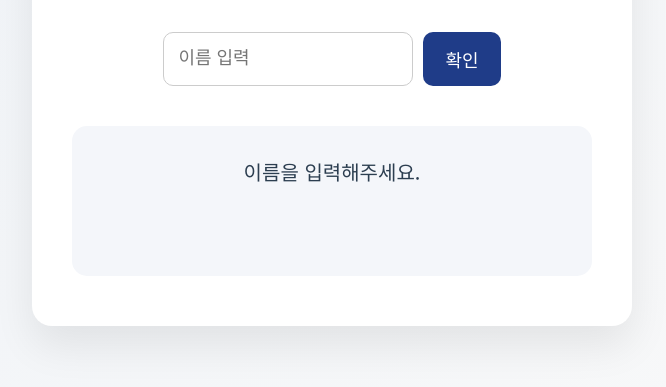
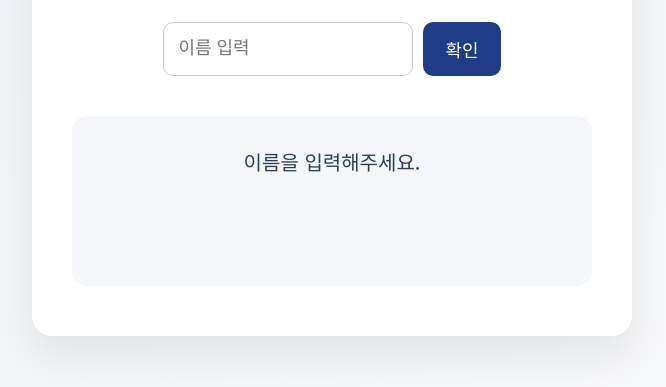
Before and after one commit to ahj9392-cell/mahanaim, a plain HTML site: page index.html in a window 1280 px wide. Both pictures are taken after a click on the button "확인". Shown: the part 317-704 px from the top of the page, without its empty margins (308-974 px from the left). Drawn offline with Linux system fonts and the light colour scheme.

Commit message:
Update index.html

```diff
--- a/index.html
+++ b/index.html
@@ -70,7 +70,7 @@
       padding: 30px 20px;
       border-radius: 15px;
       background: #f4f6fa;
-      min-height: 90px;
+      min-height: 110px;
       font-size: 24px;
       color: #2c3e50;
     }
@@ -101,6 +101,15 @@
       animation-delay: 0.6s;
     }
 
+    .location {
+      margin-top: 10px;
+      font-size: 20px;
+      color: #555;
+      opacity: 0;
+      animation: fadeUp 0.6s ease-out forwards;
+      animation-delay: 1.2s;
+    }
+
     .notice {
       font-size: 20px;
       line-height: 1.6;
@@ -123,16 +132,28 @@
 
   <script>
     const groups = {
-      "화평": { leader: "유나현", members: ["유나현","이현경","양지수","이충섭","장효찬","이재은","이영재","이강민","신효근","남예은","김지원","정지운", ] },
-      "희락": { leader: "박지민", members: ["박지민","안희진","이은서","남재형","김소망","최세현","이현희","이형섭","이주안","박철언","홍신형","박지웅","정성훈",] },
-      "사랑": { leader: "김민서", members: ["김민서","유동균","석중권","이준원","정다은","윤하원","김은찬","여지민","이민선","이화평","최민하","임지철","최성민",] },
-      "충성": { leader: "배광현", members: ["배광현","이영민","김효식","김진수","김도훈","김대영","남창형","심헌","서동성",] },
-      "절제": { leader: "김현성", members: ["김현성","한수향","김영민","김하경","이민후","황호산","정은진","장재완","정동하","조수민","김주현",] },
-      "인내": { leader: "박수정", members: ["박수정","이온유","윤철희","서온유","이지훈","전상현","박중빈","이노센트","오기은","박지찬","심상은","송하준","박지은",] },
-      "온유": { leader: "송주리", members: ["송주리","유서영","심혜단","김하종","황혜진","고은비","이신우","이하경","최민서","이창민","장재익","남영은","박수범",] },
-      "양선": { leader: "천성민", members: ["천성민","정명진","박수림","장소은","김무성","유성언","신현민","김성미","안찬우","김문석","김주민",] },
-      "자비": { leader: "신서연", members: ["신서연","이재현","유현도","장세은","진한영","황현서","김예음","배은지","이희민","이효은","유현빈",] },
-      "새가족팀": { leader: "김준년", members: ["김준년","김현경","김민아","이상협","신의명","신정민",] }
+      "화평": { leader: "유나현", members: ["유나현","이현경","양지수","이충섭","장효찬","이재은","이영재","이강민","신효근","남예은","김지원","정지운"] },
+      "희락": { leader: "박지민", members: ["박지민","안희진","이은서","남재형","김소망","최세현","이현희","이형섭","이주안","박철언","홍신형","박지웅","정성훈"] },
+      "사랑": { leader: "김민서", members: ["김민서","유동균","석중권","이준원","정다은","윤하원","김은찬","여지민","이민선","이화평","최민하","임지철","최성민"] },
+      "충성": { leader: "배광현", members: ["배광현","이영민","김효식","김진수","김도훈","김대영","남창형","심헌","서동성"] },
+      "절제": { leader: "김현성", members: ["김현성","한수향","김영민","김하경","이민후","황호산","정은진","장재완","정동하","조수민","김주현"] },
+      "인내": { leader: "박수정", members: ["박수정","이온유","윤철희","서온유","이지훈","전상현","박중빈","이노센트","오기은","박지찬","심상은","송하준","박지은"] },
+      "온유": { leader: "송주리", members: ["송주리","유서영","심혜단","김하종","황혜진","고은비","이신우","이하경","최민서","이창민","장재익","남영은","박수범"] },
+      "양선": { leader: "천성민", members: ["천성민","정명진","박수림","장소은","김무성","유성언","신현민","김성미","안찬우","김문석","김주민"] },
+      "자비": { leader: "신서연", members: ["신서연","이재현","유현도","장세은","진한영","황현서","김예음","배은지","이희민","이효은","유현빈"] },
+      "새가족팀": { leader: "김준년", members: ["김준년","김현경","김민아","이상협","신의명","신정민"] }
+    };
+
+    const locations = {
+      "김민서": "유년부실",
+      "김현성": "유년부실",
+      "송주리": "유년부실",
+      "박수정": "청년부실",
+      "박지민": "청년부실",
+      "신서연": "청년부실",
+      "배광현": "아담스관",
+      "천성민": "아담스관",
+      "유나현": "아담스관"
     };
 
     function checkGroup() {
@@ -141,29 +162,28 @@
 
       result.innerHTML = "";
 
-      // 이름 미입력
       if (name === "") {
-        result.innerHTML = `
-          <div class="notice fade-in">이름을 입력해주세요.</div>
-        `;
+        result.innerHTML = `<div class="notice fade-in">이름을 입력해주세요.</div>`;
         return;
       }
 
-      // 조원 검색
       for (const groupName in groups) {
         const group = groups[groupName];
         if (group.members.includes(name)) {
+          const location = locations[group.leader] || "미정";
           result.innerHTML = `
             <div class="fade-in">${name}은(는)</div>
             <div class="leader">
               ${group.leader} 리더의 ${groupName} 조 조원입니다.
+            </div>
+            <div class="location">
+              📍 목장 모임 장소 : ${location}
             </div>
           `;
           return;
         }
       }
 
-      // 조 없음
       result.innerHTML = `
         <div class="notice fade-in">조가 배정되지 않았습니다.</div>
         <div class="notice fade-in">목장장에게 문의해주세요~</div>
```
